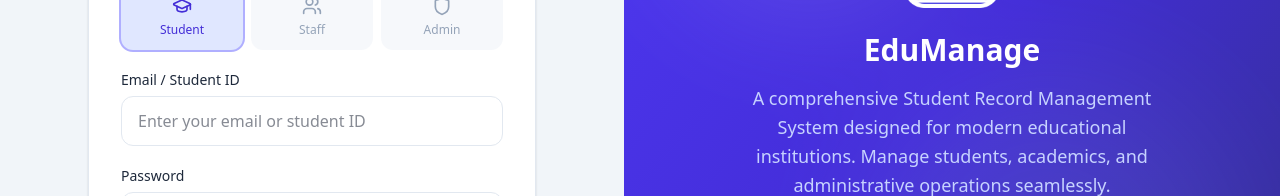
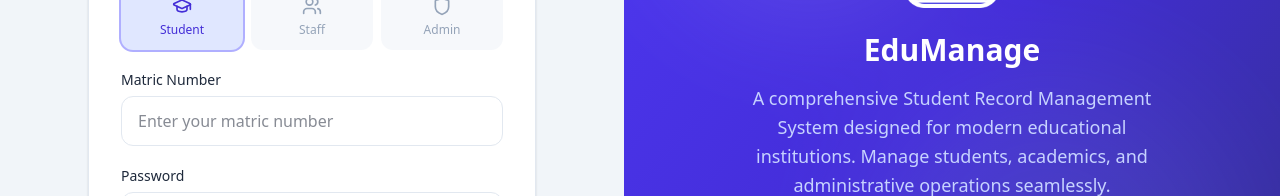
Before and after one commit to Alexzzy112/studentsmanagements, a Next.js app: page /login in a window 1280 px wide. Shown: the part 309-505 px from the top of the page. Built offline with nearby package versions, Linux system fonts and the light colour scheme.

Commit message:
Student login uses Matric Number, Staff/Admin use Email

```diff
--- a/src/app/login/page.tsx
+++ b/src/app/login/page.tsx
@@ -29,7 +29,7 @@ export default function LoginPage() {
       const res = await fetch("/api/auth/login", {
         method: "POST",
         headers: { "Content-Type": "application/json" },
-        body: JSON.stringify(form),
+        body: JSON.stringify({ email: form.email, password: form.password }),
       });
       const data = await res.json();
       if (!res.ok) throw new Error(data.error || "Login failed");
@@ -86,12 +86,12 @@ export default function LoginPage() {
 
             <div>
               <label className="block text-sm font-medium mb-1.5">
-                {role === "student" ? "Email / Student ID" : "Email"}
+                {role === "student" ? "Matric Number" : "Email"}
               </label>
               <input
                 type="text"
                 required
-                placeholder={role === "student" ? "Enter your email or student ID" : "Enter your email"}
+                placeholder={role === "student" ? "Enter your matric number" : "Enter your email"}
                 value={form.email}
                 onChange={(e) => setForm({ ...form, email: e.target.value })}
                 className="input-field"
```
